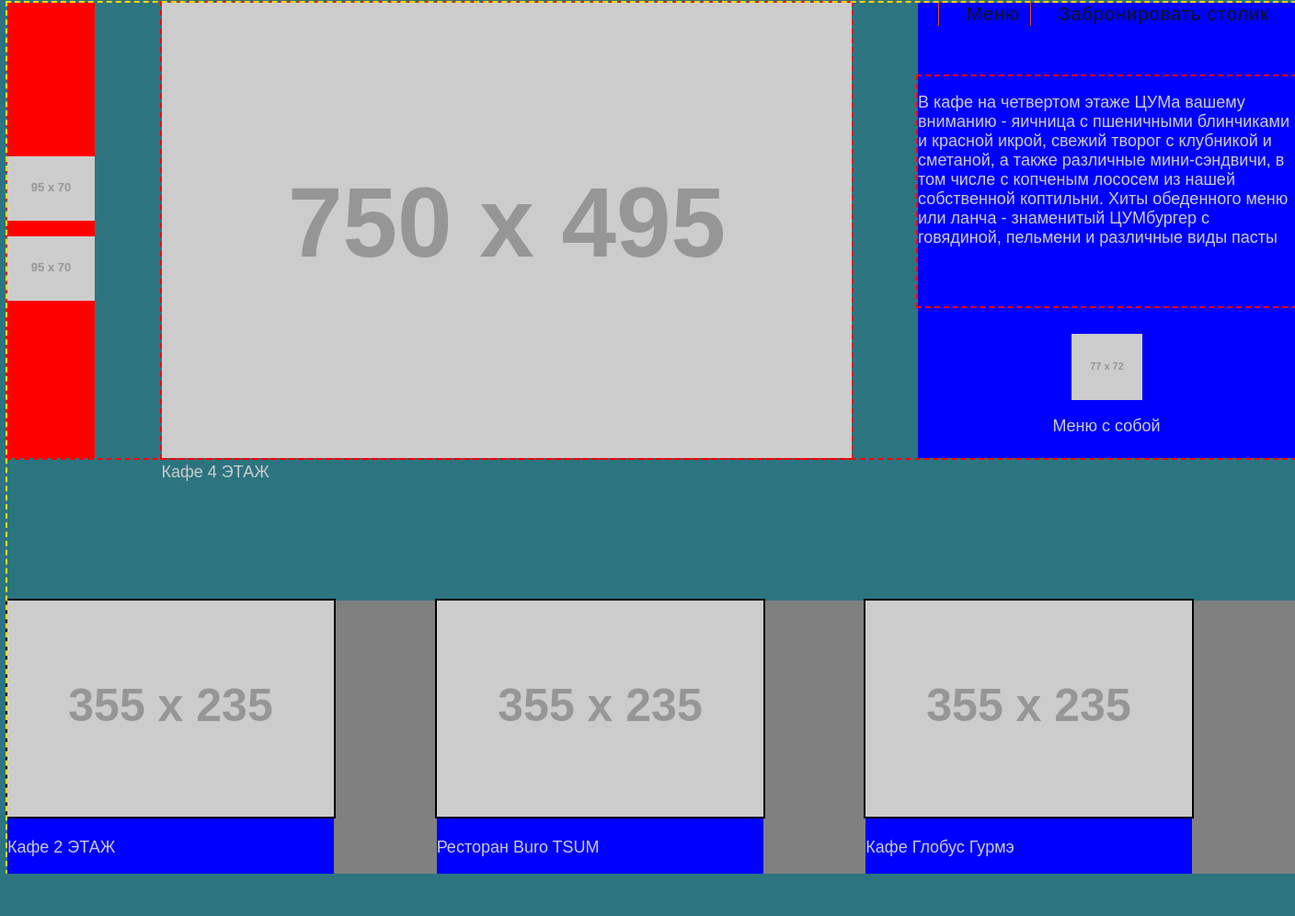
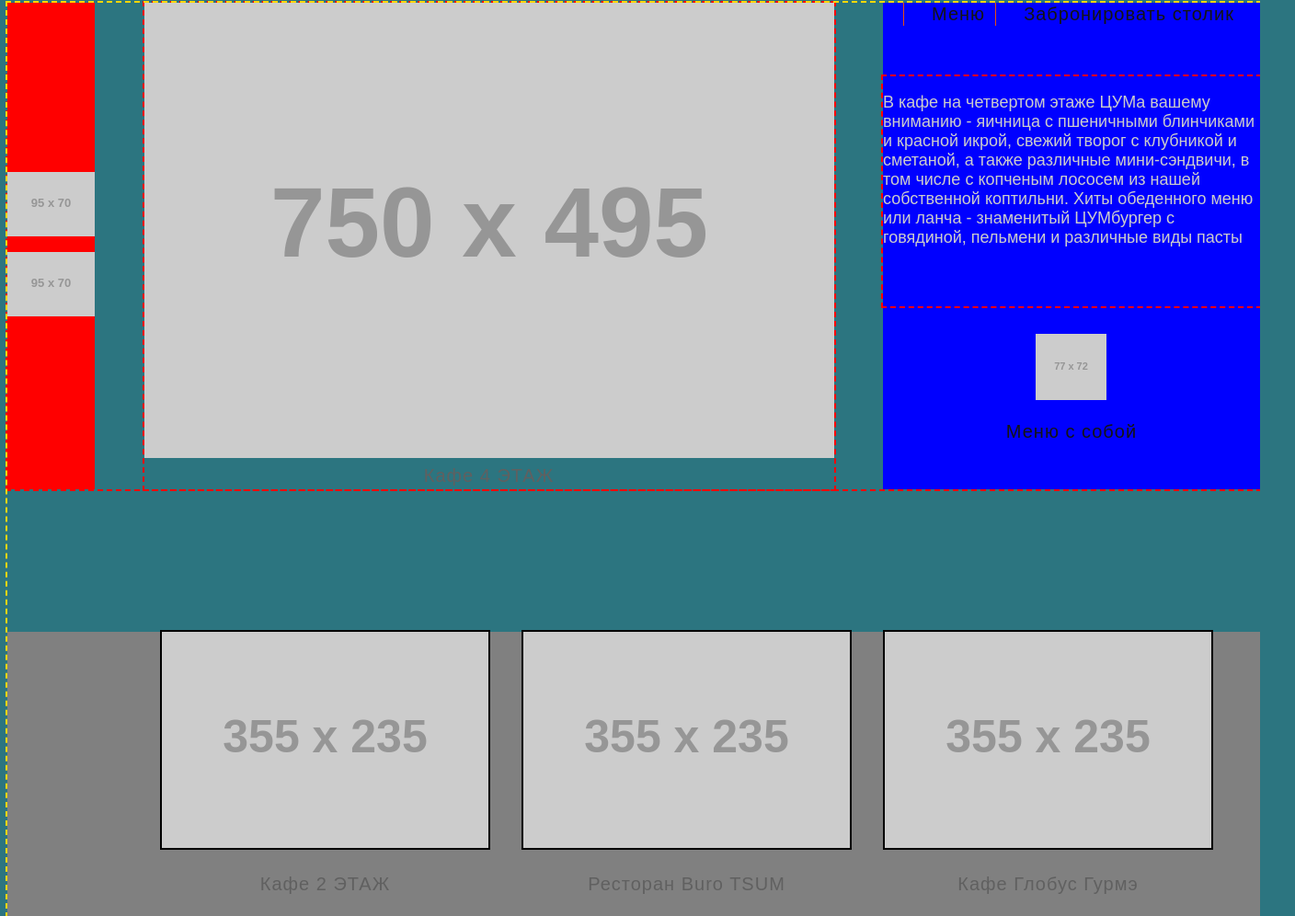
Before and after one commit to westerovs/gallery__vanilla-js, a plain HTML site: page index.html in a window 1280 px wide. Shown: the part 147-1143 px from the top of the page at 92% size, 1408 px wide, since content can reach past the window. Before the commit the page ends 1097 px from the top, so only its background shows below. Drawn offline with Linux system fonts and the light colour scheme; placeholder pictures from the web are drawn by us.

Commit message:
вёрстка почти готова

```diff
--- a/css/style.css
+++ b/css/style.css
@@ -71,7 +71,7 @@ body {
 .gallery-container {
     position: relative;
     margin-top: 150px;
-    width: 1400px;
+    width: 1362px;
     min-height: 400px;
     outline: 2px dashed gold;
 }
@@ -107,7 +107,14 @@ body {
 .gallery__slider {
     outline: 2px dashed red;
     width: 750px;
-    height: 495px;
+}
+
+.gallery__slider-desc {
+    font-size: 20px;
+    line-height: 29px;
+    text-align: center;
+    letter-spacing: 0.05em;
+    color: #606060;
 }
 
 /* ==================================== */
@@ -163,22 +170,31 @@ body {
     align-items: center;
 }
 
+.gallery__qr-text {
+    font-size: 20px;
+    line-height: 29px;
+    text-align: center;
+    letter-spacing: 0.05em;
+    color: #141414;
+}
+
 /* ==================================== */
-/* ======== нижний блок slider ======== */
+/* ======== нижний блок card ========== */
 /* ==================================== */
 .gallery__card {
+    padding-left: 168px;
     background: gray;
 }
 
 .gallery__card-list {
-    display: grid;
-    grid-template-columns: repeat(3, auto);
+    display: flex;
+    flex-wrap: wrap;
+    gap: 0 38px;
 }
 
 .gallery__card-item {
     width: 355px;
     min-height: 105px;
-    background: blue;
 
 }
 
@@ -186,3 +202,11 @@ body {
     outline: 2px solid black;
     object-fit: cover;
 }
+
+.gallery__card-text {
+    font-size: 20px;
+    line-height: 29px;
+    text-align: center;
+    letter-spacing: 0.05em;
+    color: #606060;
+}
--- a/index.html
+++ b/index.html
@@ -8,7 +8,6 @@
   <link rel="shortcut icon" href="#" type="image/x-icon">
   <title>Галерея</title>
   <link rel="stylesheet" href="css/style.css">
-	<script src="../../../../1.1_main_work/3_indoor-nav-tsum/modules/search/js/index.js"></script>
 </head>
 
 <body>
@@ -30,7 +29,7 @@
 				<a>
 					<img src="https://via.placeholder.com/750x495" alt="Интерьер">
 				</a>
-				<figcaption>Кафе 4 ЭТАЖ</figcaption>
+				<figcaption class="gallery__slider-desc">Кафе 4 ЭТАЖ</figcaption>
 			</figure>
 		</div>
 
@@ -47,7 +46,7 @@
 			</div>
 			<div class="gallery__qr-code">
 				<img src="https://via.placeholder.com/77x72" alt="qr code">
-				<p>Меню с собой</p>
+				<p class="gallery__qr-text">Меню с собой</p>
 			</div>
 		</div>
 
@@ -57,15 +56,15 @@
 		<ul class="gallery__card-list">
 			<li class="gallery__card-item">
 				<img class="gallery__card-img" src="https://via.placeholder.com/355x235" width="355" height="235" alt="image">
-				<p>Кафе 2 ЭТАЖ</p>
+				<p class="gallery__card-text">Кафе 2 ЭТАЖ</p>
 			</li>
 			<li class="gallery__card-item">
 				<img class="gallery__card-img" src="https://via.placeholder.com/355x235" width="355" height="235" alt="image">
-				<p>Ресторан Buro TSUM</p>
+				<p class="gallery__card-text">Ресторан Buro TSUM</p>
 			</li>
 			<li class="gallery__card-item">
 				<img class="gallery__card-img" src="https://via.placeholder.com/355x235" width="355" height="235" alt="image">
-				<p>Кафе Глобус Гурмэ</p>
+				<p class="gallery__card-text">Кафе Глобус Гурмэ</p>
 			</li>
 		</ul>
 	</div>
```
